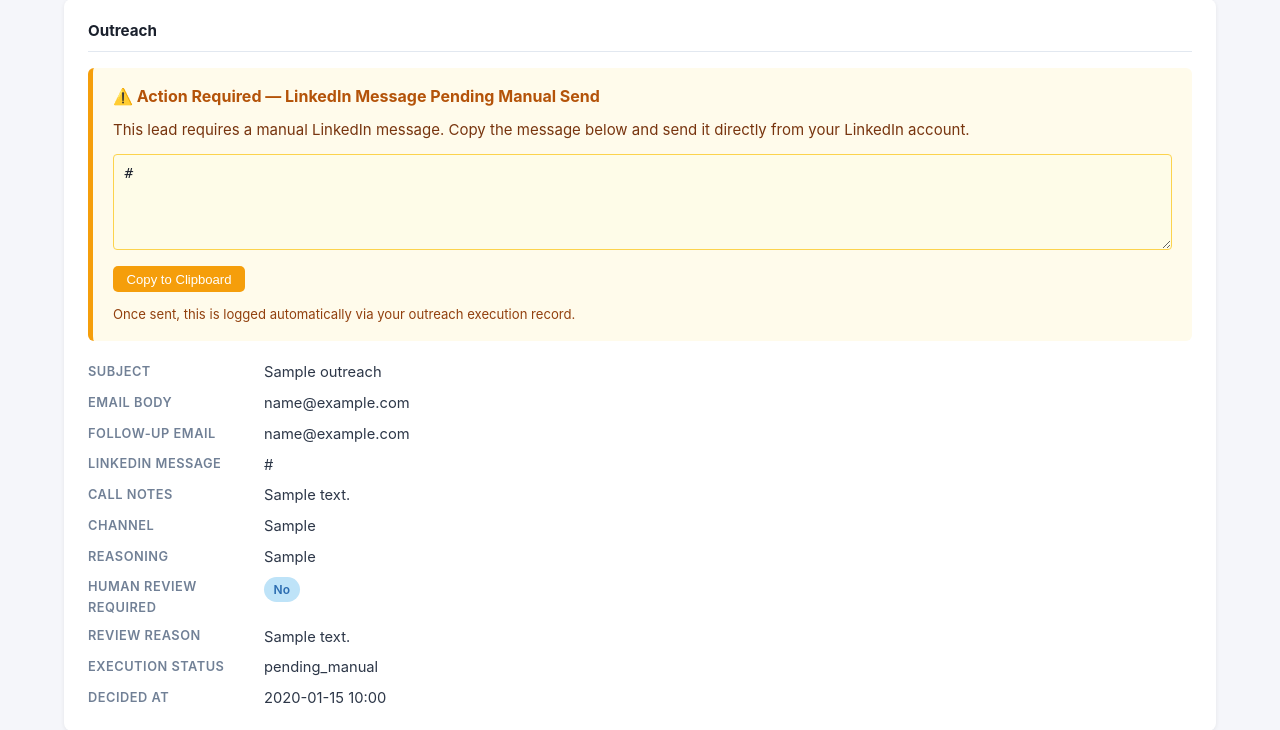
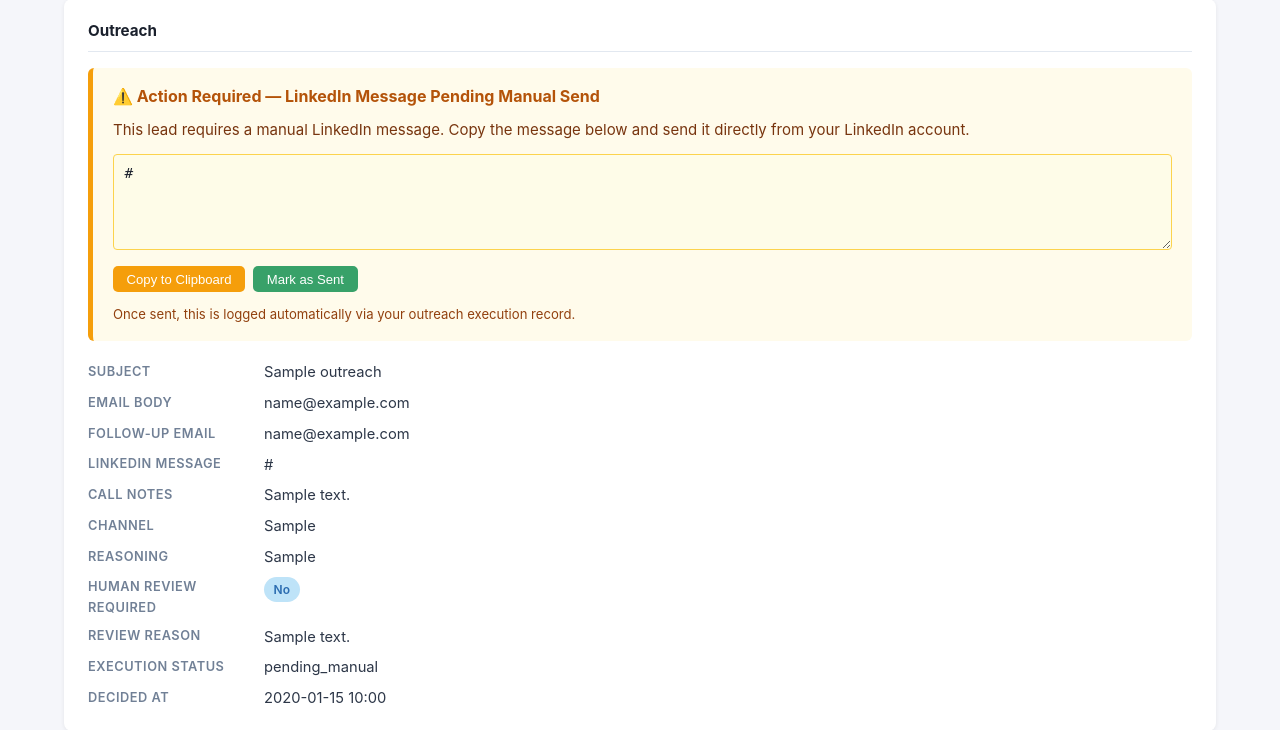
Before and after one commit to jmulvany127/GTM_AI_Automation, a FastAPI app: template templates/lead_detail.html in a window 1280 px wide. Shown: the part 952-1682 px from the top of the page. Run offline with FastAPI, Linux system fonts and the light colour scheme; the template is opened without the code that fills it: most values are stand-ins (such as "Sample title", 1, 10 or a date in 2020); parts of the project's set-up code (start-up, migrations or seed data) failed here and were passed over.

Commit message:
feat: add mark as sent button to LinkedIn callout on lead detail page

```diff
--- a/templates/lead_detail.html
+++ b/templates/lead_detail.html
@@ -49,7 +49,7 @@
 
     <span class="detail-label">Status</span>
     <span class="detail-value">
-      <span class="badge badge-{{ lead.status }}">{{ lead.status }}</span>
+      <span id="lead-status-badge" class="badge badge-{{ lead.status }}">{{ lead.status }}</span>
     </span>
 
     <span class="detail-label">Created</span>
@@ -100,7 +100,7 @@
   {% if execution_log %}
 
   {% if execution_log.execution_status == "pending_manual" %}
-  <div style="margin-bottom:1.25rem;padding:1rem 1.25rem;border-radius:6px;border-left:5px solid #f59e0b;background:#fffbeb;">
+  <div id="linkedin-callout-{{ lead.id }}" style="margin-bottom:1.25rem;padding:1rem 1.25rem;border-radius:6px;border-left:5px solid #f59e0b;background:#fffbeb;">
     <div style="font-weight:700;color:#b45309;font-size:1rem;margin-bottom:0.5rem;">⚠️ Action Required — LinkedIn Message Pending Manual Send</div>
     <p style="color:#78350f;margin-bottom:0.75rem;">This lead requires a manual LinkedIn message. Copy the message below and send it directly from your LinkedIn account.</p>
     <textarea
@@ -108,12 +108,20 @@
       readonly
       style="width:100%;min-height:6rem;padding:0.65rem;border:1px solid #fcd34d;border-radius:4px;background:#fefce8;color:#1a202c;font-size:0.9rem;resize:vertical;"
     >{% if outreach %}{{ outreach.linkedin_message or "" }}{% endif %}</textarea>
-    <button
-      class="btn btn-primary"
-      id="copy-btn-{{ lead.id }}"
-      style="margin-top:0.6rem;background:#f59e0b;color:#fff;"
-      onclick="copyLinkedInMessage('linkedin-msg-{{ lead.id }}', 'copy-btn-{{ lead.id }}')"
-    >Copy to Clipboard</button>
+    <div style="margin-top:0.6rem;display:flex;gap:0.5rem;flex-wrap:wrap;">
+      <button
+        class="btn btn-primary"
+        id="copy-btn-{{ lead.id }}"
+        style="background:#f59e0b;color:#fff;"
+        onclick="copyLinkedInMessage('linkedin-msg-{{ lead.id }}', 'copy-btn-{{ lead.id }}')"
+      >Copy to Clipboard</button>
+      <button
+        class="btn btn-success"
+        id="mark-sent-btn-{{ lead.id }}"
+        onclick="markLinkedInSent({{ lead.id }}, 'linkedin-callout-{{ lead.id }}')"
+      >Mark as Sent</button>
+    </div>
+    <div id="linkedin-error-{{ lead.id }}" class="form-error" style="display:none;margin-top:0.5rem;"></div>
     <p style="margin-top:0.75rem;font-size:0.82rem;color:#92400e;">Once sent, this is logged automatically via your outreach execution record.</p>
   </div>
   {% endif %}
@@ -280,6 +288,41 @@ async function runOutreachAgent(leadId, btn) {
   }
 }
 
+async function markLinkedInSent(leadId, calloutId) {
+  const btn = document.getElementById('mark-sent-btn-' + leadId);
+  const errEl = document.getElementById('linkedin-error-' + leadId);
+  btn.disabled = true;
+  btn.textContent = 'Marking…';
+  if (errEl) errEl.style.display = 'none';
+
+  try {
+    const res = await fetch('/leads/' + leadId + '/mark-linkedin-sent', { method: 'POST' });
+    if (!res.ok) {
+      const data = await res.json().catch(() => ({}));
+      if (errEl) { errEl.textContent = data.detail || 'Request failed'; errEl.style.display = 'block'; }
+      btn.disabled = false;
+      btn.textContent = 'Mark as Sent';
+      return;
+    }
+
+    const badge = document.getElementById('lead-status-badge');
+    if (badge) { badge.className = 'badge badge-contacted'; badge.textContent = 'contacted'; }
+
+    const callout = document.getElementById(calloutId);
+    const confirm = document.createElement('p');
+    confirm.className = 'linkedin-confirm';
+    confirm.textContent = '✓ LinkedIn message marked as sent';
+    if (callout) { callout.parentNode.insertBefore(confirm, callout); callout.remove(); }
+
+    setTimeout(() => { confirm.style.opacity = '0'; }, 2000);
+    setTimeout(() => { if (confirm.parentNode) confirm.remove(); }, 3000);
+  } catch (err) {
+    if (errEl) { errEl.textContent = 'Request failed: ' + err.message; errEl.style.display = 'block'; }
+    btn.disabled = false;
+    btn.textContent = 'Mark as Sent';
+  }
+}
+
 async function copyLinkedInMessage(textareaId, btnId) {
   const el = document.getElementById(textareaId);
   const btn = document.getElementById(btnId);
```
